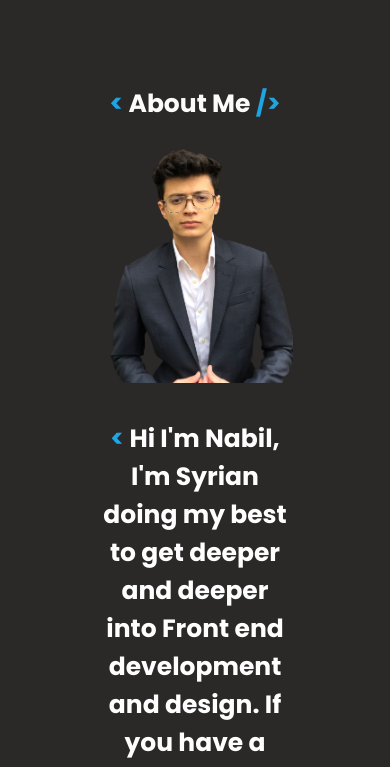
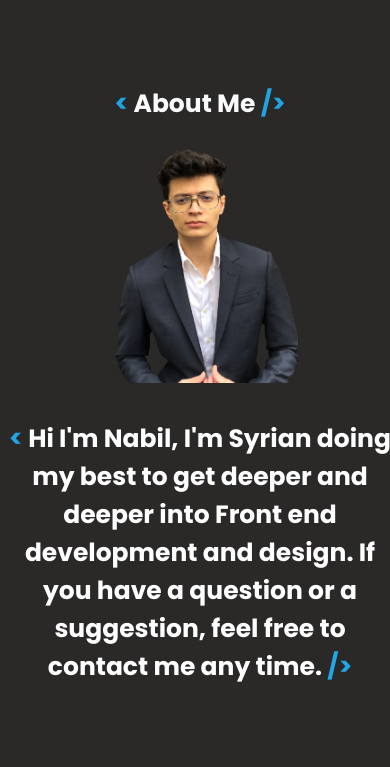
Before and after one commit to Nabil-de/My-website, a plain HTML site: page about.html in a window 390 px wide. Shown: the part 63-830 px from the top of the page. Drawn offline with nearby package versions, Linux system fonts and the light colour scheme.

Commit message:
Update style2.css

```diff
--- a/style2.css
+++ b/style2.css
@@ -219,7 +219,7 @@ font-size: 25px;
 
   .text{
     align-items: center;
-    width: 50%;
+    width: 400px;
     height: auto;
     font-size: 25px;
     padding:5px;
```
